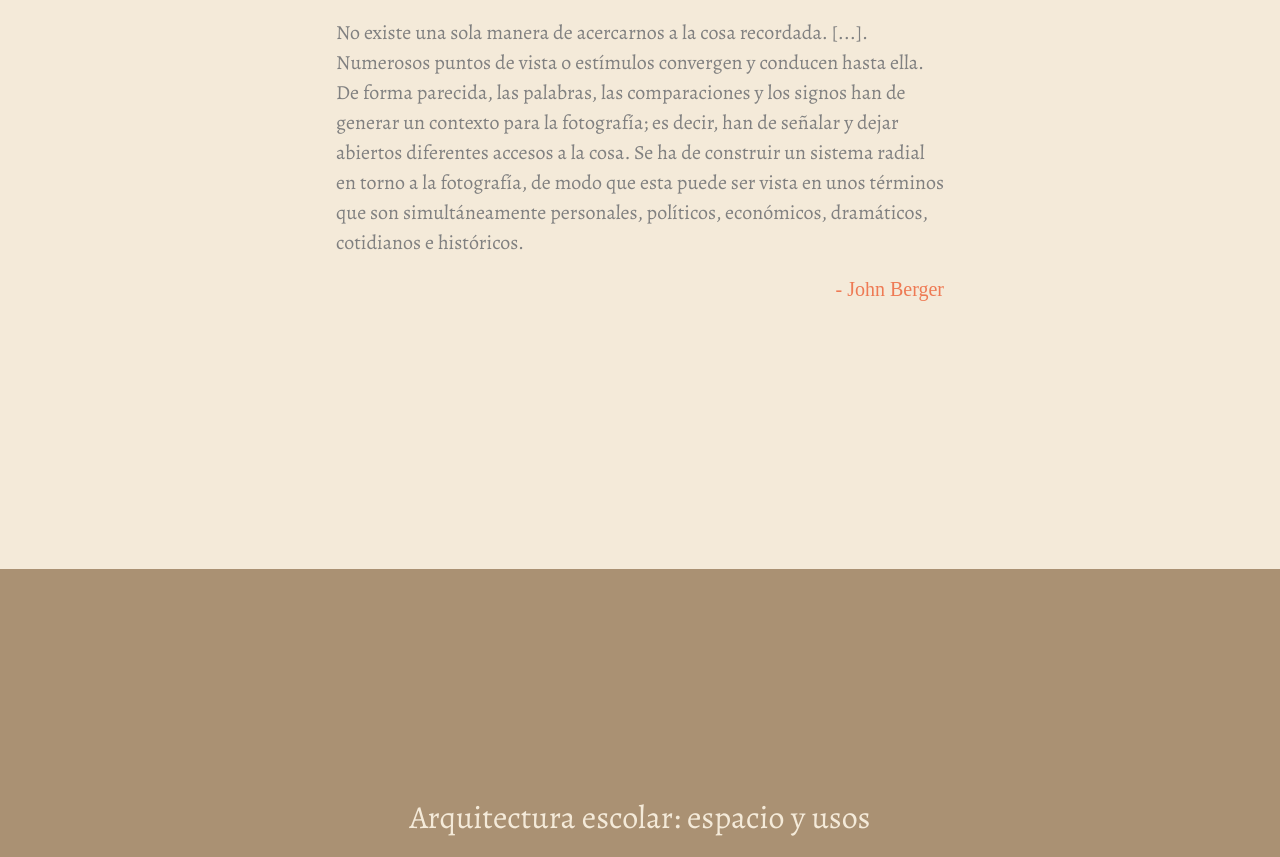
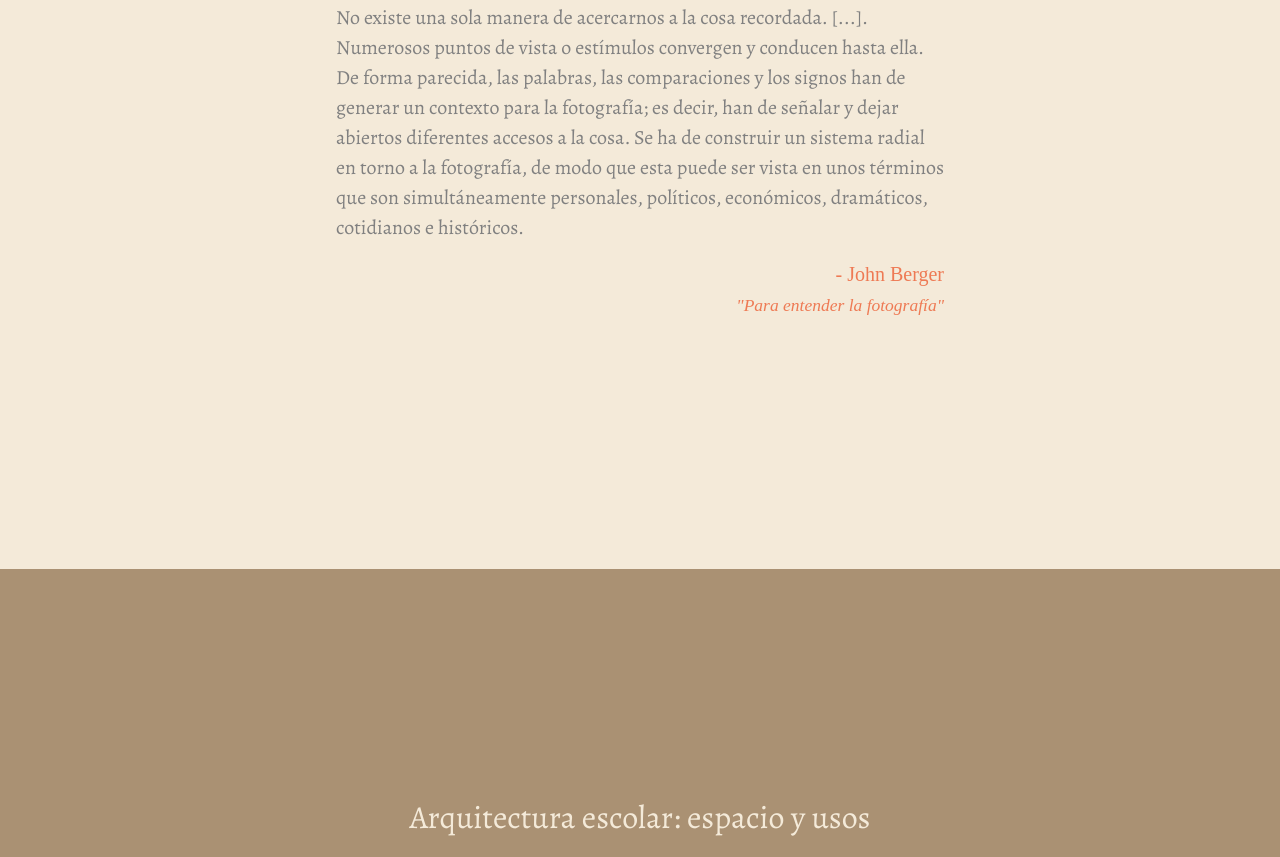
Before and after one commit to isep-cba/itinerarios-larrea, a plain HTML site: page secuencia1.html in a window 1280 px wide. Shown: the part 1037-1894 px from the top of the page. Drawn offline with nearby package versions, Linux system fonts and the light colour scheme; a script that the page names is missing; a web font is replaced by a local one.

Commit message:
modificaciones

```diff
--- a/ensayo1.html
+++ b/ensayo1.html
@@ -129,10 +129,10 @@
         <div class="col-sm-8 arena4">
          <h4 class="arena4">Referencias</h4>
         <p>
-          Derrida, J. (1989). “Firma, acontecimiento, contexto”. En: Márgenes de la filosofía. Madrid: Cátedra.
-          <br/>García-Alix, A. (2008). Moriremos mirando. Textos completos. Madrid: La Fábrica.
-          <br/>Fontcuberta, J. (2016). La furia de las imágenes. Notas sobre la postfotografía. Barcelona: Galaxia Gutenberg.
-          <br/>Rockwell, E. (1995). La escuela cotidiana. México: Fondo de Cultura Económica.
+          Derrida, J. (1989). “Firma, acontecimiento, contexto”. En: <i>Márgenes de la filosofía</i>. Madrid: Cátedra.
+          <br/>García-Alix, A. (2008). <i>Moriremos mirando. Textos completos</i>. Madrid: La Fábrica.
+          <br/>Fontcuberta, J. (2016). <i>La furia de las imágenes. Notas sobre la postfotografía</i>. Barcelona: Galaxia Gutenberg.
+          <br/>Rockwell, E. (1995). <i>La escuela cotidiana</i>. México: Fondo de Cultura Económica.
         </p>
         </div>
       </div>
--- a/secuencia1.html
+++ b/secuencia1.html
@@ -73,12 +73,14 @@
     <div class="row">
       <div class="col-sm-6" style="margin: auto;">
         <p class="lead" style="text-align: left; color: grey; line-height: 1.5em;"> No existe una sola manera de acercarnos a la cosa recordada. [...]. Numerosos puntos de vista o estímulos convergen y conducen hasta ella. De forma parecida, las palabras, las comparaciones y los signos han de generar un contexto para la fotografía; es decir, han de señalar y dejar abiertos diferentes accesos a la cosa. Se ha de construir un sistema radial en torno a la fotografía, de modo que esta puede ser vista en unos términos que son simultáneamente personales, políticos, económicos, dramáticos, cotidianos e históricos.</p>
-        <p class="lead naranja" style="text-align: right; font-family: alegre-extrabold;">- John Berger</p>
+        <p class="lead naranja" style="text-align: right; font-family: alegre-extrabold;">- John Berger
+          <br/>
+          <span class="small" style="font-family: alegre-italic;"><i>"Para entender la fotografía"</i></span>
+        </p>
       </div>
-
     </div>
   </div>
-  </div>
+</div>
 
 
 <!-- GALERIA MINIATURAS -->
```
